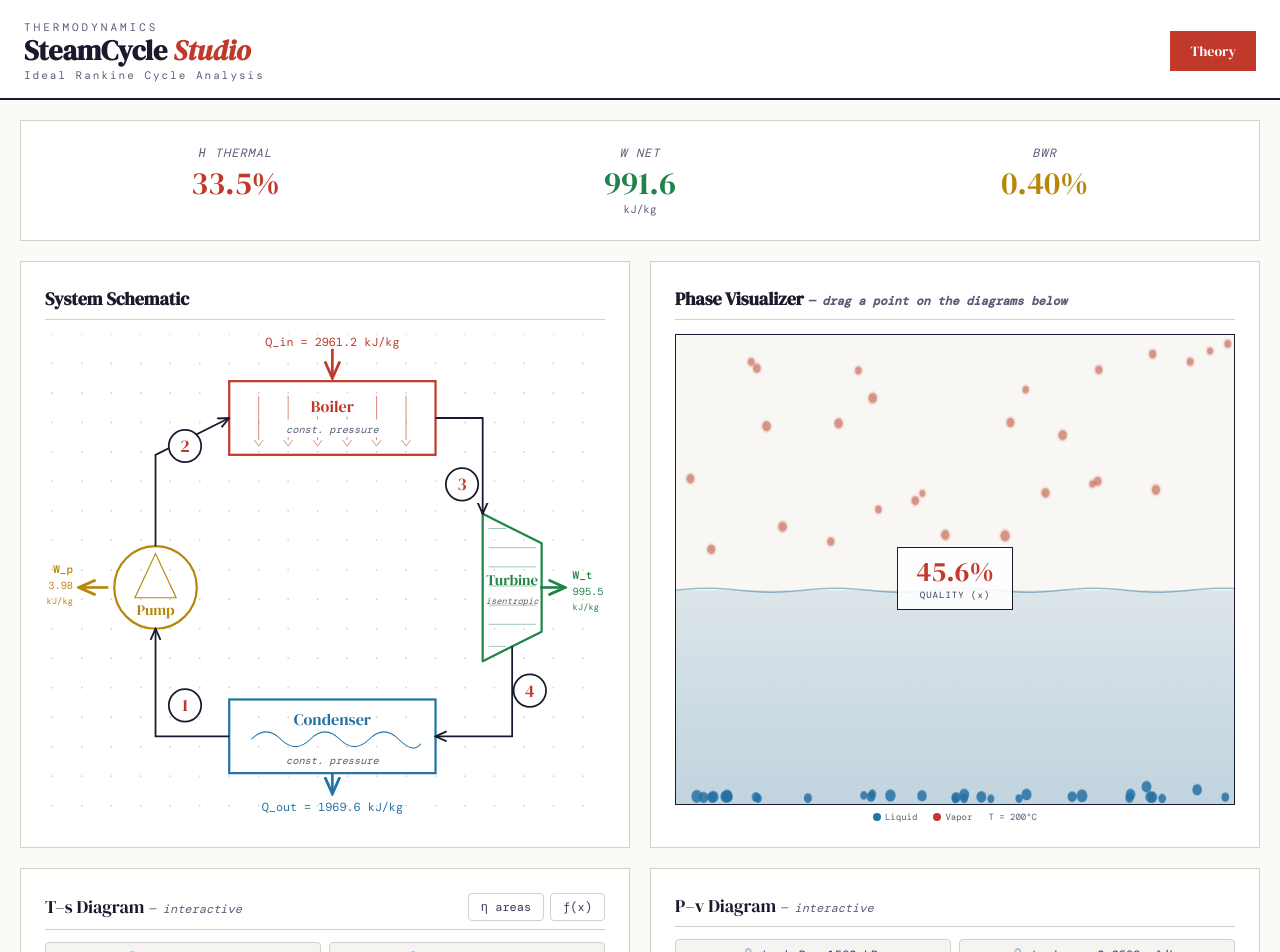
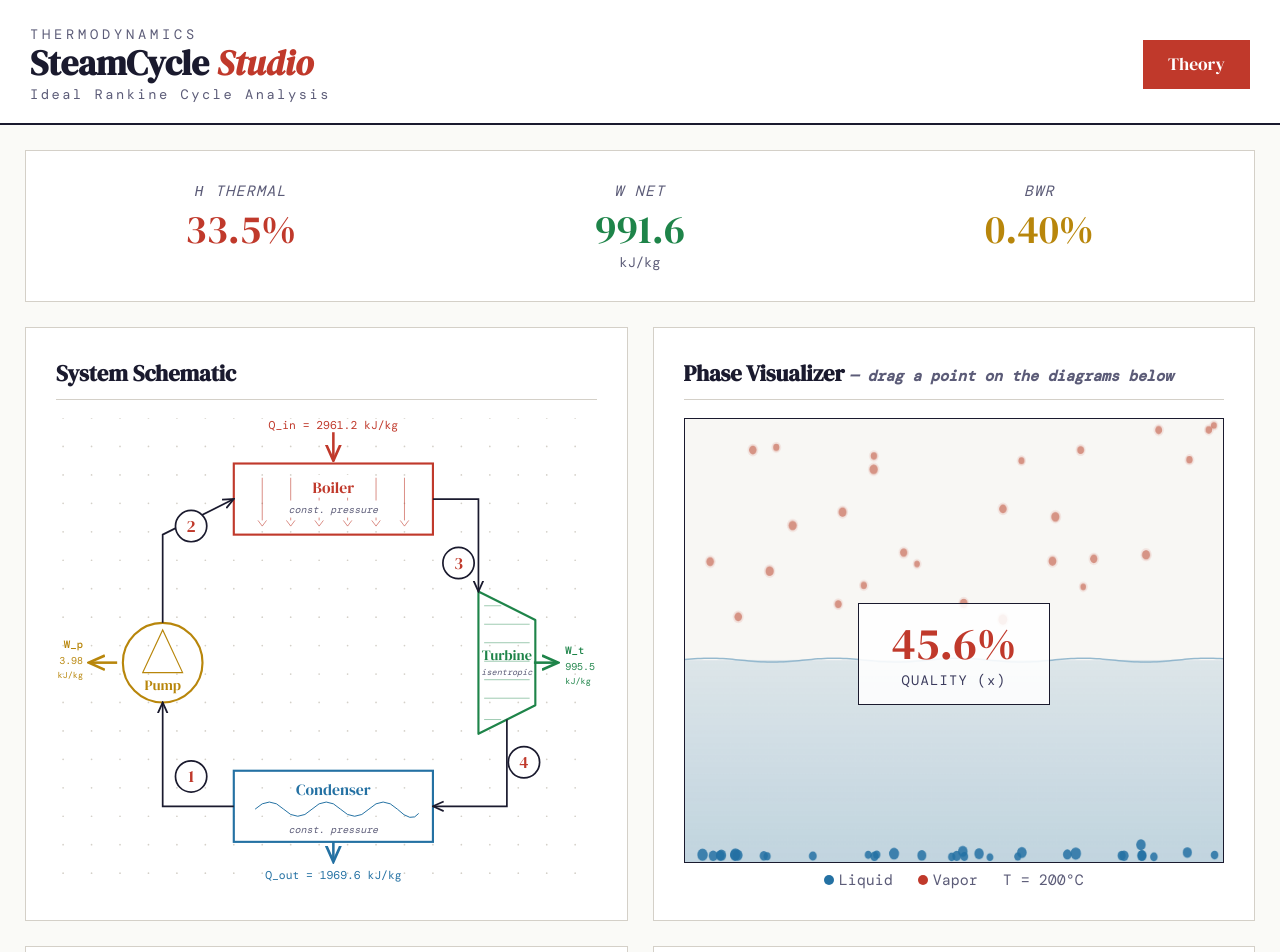
Before and after one commit to scottypres/Thermocycles_vercel, a React (Vite) app: page / in a window 1280 px wide. Shown: the top 952 px of the page. Built offline with nearby package versions, Linux system fonts and the light colour scheme; a web font is replaced by a local one.

Commit message:
Update App.jsx

```diff
--- a/src/App.jsx
+++ b/src/App.jsx
@@ -154,6 +154,7 @@ function tempColor(T, quality) {
 }
 
 function ParticleVisualizer({ phaseInfo, temperature, fillHeight }) {
+  const isWide = useIsDesktop();
   const canvasRef = useRef(null);
   const particlesRef = useRef(null);
   const animRef = useRef(null);
@@ -310,42 +311,42 @@ function ParticleVisualizer({ phaseInfo, temperature, fillHeight }) {
       }}>
         {phase === "two-phase" && (
           <div style={{
-            background: "rgba(255,255,255,0.88)", padding: "8px 18px",
+            background: "rgba(255,255,255,0.88)", padding: isWide ? "12px 26px" : "8px 18px",
             border: `1.5px solid ${K.ink}`, textAlign: "center",
           }}>
-            <div style={{ fontSize: 28, fontFamily: FD, color: K.accent, lineHeight: 1.1 }}>
+            <div style={{ fontSize: isWide ? 36 : 28, fontFamily: FD, color: K.accent, lineHeight: 1.1 }}>
               {(quality * 100).toFixed(1)}%
             </div>
-            <div style={{ fontSize: 9, fontFamily: FM, color: K.inkMed, letterSpacing: 1, marginTop: 2 }}>
+            <div style={{ fontSize: isWide ? 11 : 9, fontFamily: FM, color: K.inkMed, letterSpacing: 1, marginTop: 2 }}>
               QUALITY (x)
             </div>
           </div>
         )}
         {phase !== "two-phase" && (
           <div style={{
-            background: "rgba(255,255,255,0.88)", padding: "6px 14px",
+            background: "rgba(255,255,255,0.88)", padding: isWide ? "10px 20px" : "6px 14px",
             border: `1.5px solid ${K.ink}`, textAlign: "center",
           }}>
-            <div style={{ fontSize: 14, fontFamily: FD, color: K.ink, lineHeight: 1.2 }}>
+            <div style={{ fontSize: isWide ? 18 : 14, fontFamily: FD, color: K.ink, lineHeight: 1.2 }}>
               {phaseLabel}
             </div>
-            <div style={{ fontSize: 9, fontFamily: FM, color: K.inkMed, marginTop: 2 }}>
+            <div style={{ fontSize: isWide ? 11 : 9, fontFamily: FM, color: K.inkMed, marginTop: 2 }}>
               {phase === "subcooled" ? "x = 0 (all liquid)" : "x = 1 (all vapor)"}
             </div>
           </div>
         )}
       </div>
       {/* Legend */}
-      <div style={{ display: "flex", gap: 16, justifyContent: "center", marginTop: 6 }}>
+      <div style={{ display: "flex", gap: isWide ? 20 : 16, justifyContent: "center", marginTop: 6 }}>
         <div style={{ display: "flex", alignItems: "center", gap: 4 }}>
           <div style={{ width: 8, height: 8, borderRadius: "50%", background: K.liquidBlue }} />
-          <span style={{ fontSize: 9, fontFamily: FM, color: K.inkLight }}>Liquid</span>
+          <span style={{ fontSize: isWide ? 12 : 9, fontFamily: FM, color: K.inkLight }}>Liquid</span>
         </div>
         <div style={{ display: "flex", alignItems: "center", gap: 4 }}>
           <div style={{ width: 8, height: 8, borderRadius: "50%", background: K.vaporRed }} />
-          <span style={{ fontSize: 9, fontFamily: FM, color: K.inkLight }}>Vapor</span>
-        </div>
-        <div style={{ fontSize: 9, fontFamily: FM, color: K.inkLight }}>
+          <span style={{ fontSize: isWide ? 12 : 9, fontFamily: FM, color: K.inkLight }}>Vapor</span>
+        </div>
+        <div style={{ fontSize: isWide ? 12 : 9, fontFamily: FM, color: K.inkLight }}>
           T = {temperature.toFixed(0)}°C
         </div>
       </div>
@@ -963,7 +964,7 @@ function SchematicDiagram({ cycle }) {
           return <line key={y} x1={286} y1={y} x2={xr - 4} y2={y} stroke={K.workOut} strokeWidth={0.3} />;
         })}
         <text x={302} y={170} fill={K.workOut} fontSize={10} textAnchor="middle" fontFamily={FD}>Turbine</text>
-        <text x={302} y={183} fill={K.inkLight} fontSize={6} textAnchor="middle" fontFamily={FM} fontStyle="italic">isentropic</text>
+        <text x={302} y={181} fill={K.inkLight} fontSize={6} textAnchor="middle" fontFamily={FM} fontStyle="italic">isentropic</text>
       </g>
       {/* CONDENSER */}
       <g style={{ cursor: "pointer" }} onClick={() => setActiveComponent("condenser")}>
@@ -1417,7 +1418,7 @@ export default function App() {
   const sec = { margin: "0 0 14px 0", fontSize: desktop ? 18 : 12, fontFamily: FD, color: K.ink, borderBottom: `1px solid ${K.border}`, paddingBottom: 8 };
 
   return (
-    <div style={{ minHeight: "100vh", background: K.bg, color: K.ink, fontFamily: FM, maxWidth: desktop ? 1400 : 480, margin: "0 auto" }}>
+    <div style={{ minHeight: "100vh", background: K.bg, color: K.ink, fontFamily: FM, maxWidth: desktop ? 1750 : 480, margin: "0 auto", zoom: desktop ? 1.25 : 1 }}>
       <link href="https://fonts.googleapis.com/css2?family=DM+Mono:ital,wght@0,300;0,400;0,500;1,300;1,400&family=DM+Serif+Display:ital@0;1&display=swap" rel="stylesheet" />
       <style>{`
         input[type="range"]::-webkit-slider-thumb {
```
